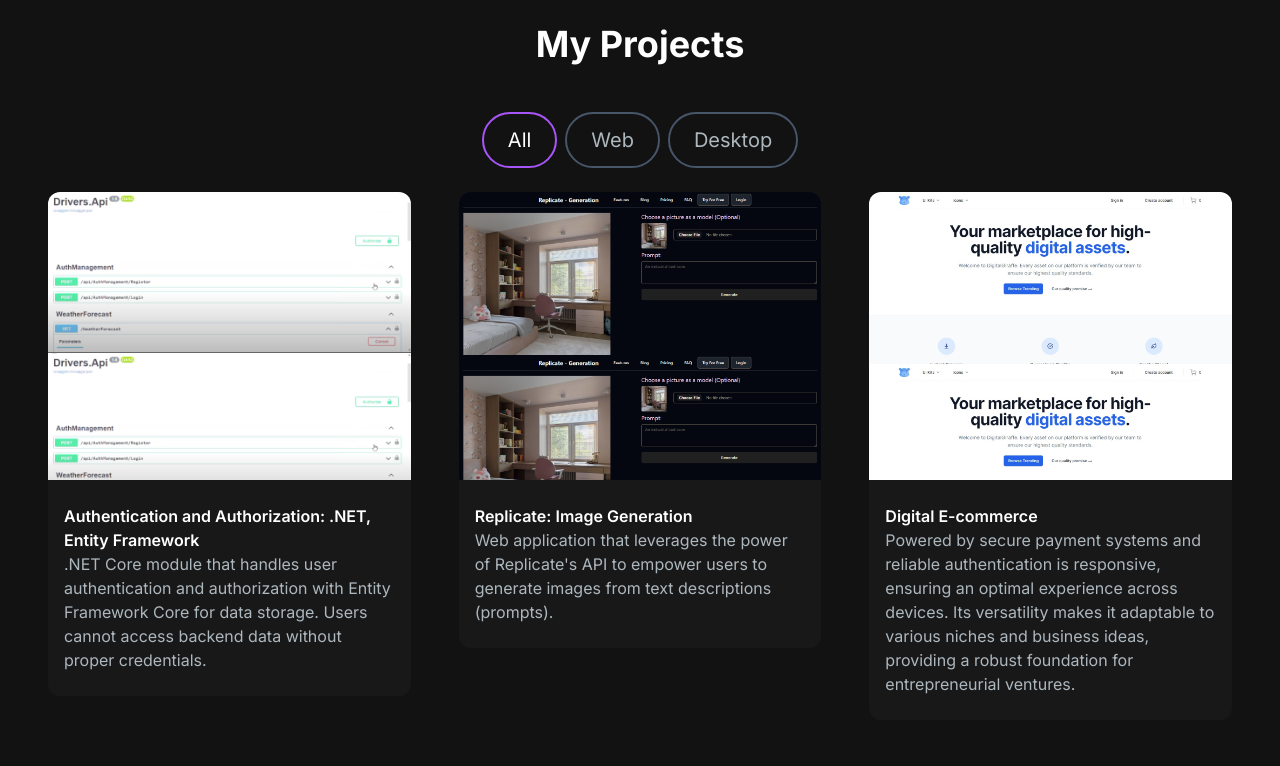
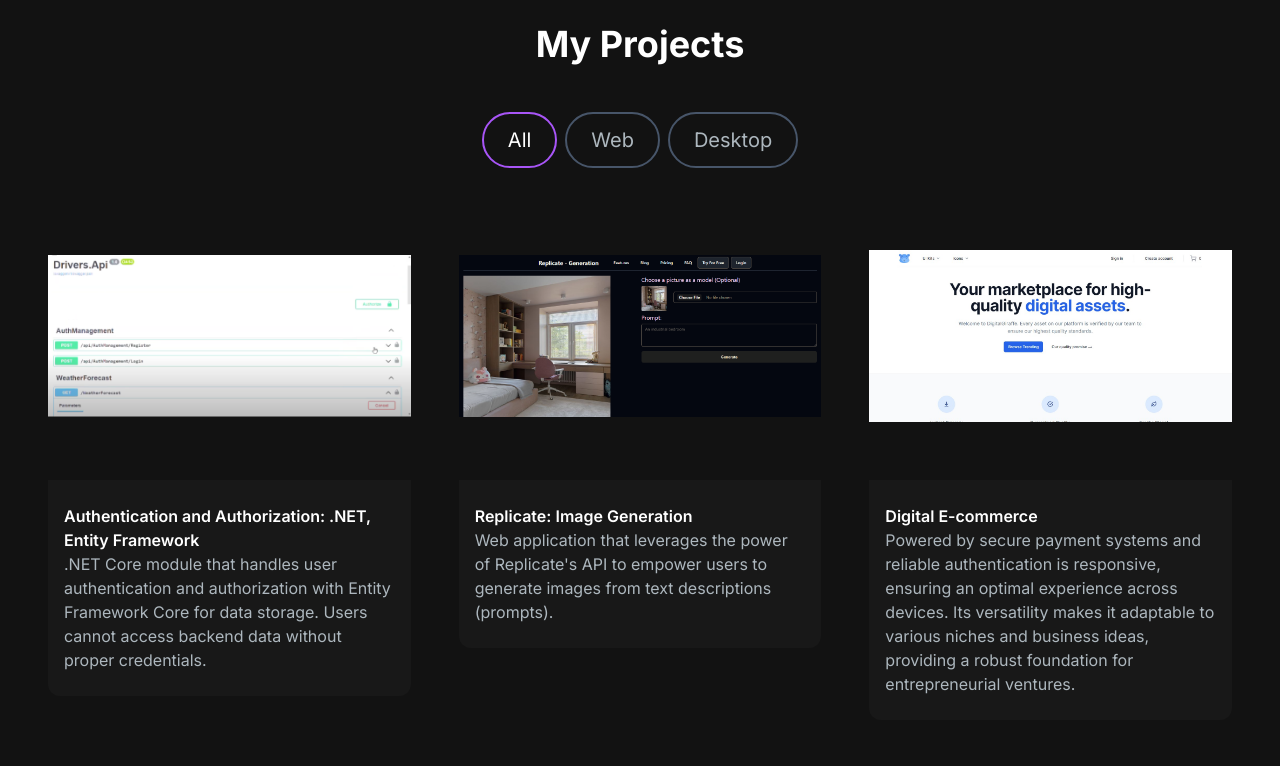
Before and after one commit to juliannParra99/portfolio-next, a Next.js app: page / in a window 1280 px wide. Shown: the part 2000-2766 px from the top of the page. Built offline with nearby package versions, Linux system fonts and the light colour scheme.

Commit message:
Added: 1.10.2 - fixed navbar

```diff
--- a/src/app/@chat/page.tsx
+++ b/src/app/@chat/page.tsx
@@ -71,7 +71,7 @@ export default function ChatPage() {
         <Image src={MessageIcon} alt="GitHub Icon" />
       </button>
       {isChatOpen && (
-        <div className="chat-window fixed bottom-20 right-4 bg-gray-800 bg-opacity-95 shadow-lg rounded-lg p-6 w-full max-w-md h-[70vh] md:w-96 md:h-96 flex flex-col z-10">
+        <div className="chat-window fixed bottom-20 right-4 bg-gray-800 bg-opacity-95 shadow-lg rounded-lg p-2 w-full max-w-md h-[70vh] md:w-96 md:h-120 flex flex-col z-10">
           <section className="flex flex-col gap-6 h-full">
             <article className="chat-messages flex-1 overflow-y-auto">
               {messages.map((message) => (
@@ -87,7 +87,7 @@ export default function ChatPage() {
                 </div>
               ))}
             </article>
-            <form onSubmit={handleSubmit} className="chat-form flex mt-4">
+            <form onSubmit={handleSubmit} className="chat-form flex mt-0">
               <input
                 className="flex-1 rounded-l-lg bg-white px-4 leading-[3rem] text-black"
                 type="text"
--- a/src/components/Navbar.jsx
+++ b/src/components/Navbar.jsx
@@ -26,12 +26,12 @@ const navLinks = [
 
 const Navbar = () => {
   // Manages the state for the mobile menu toggle in the Navbar component.
-// Controls the visibility of the menu icon based on screen size/responsiveness.
+  // Controls the visibility of the menu icon based on screen size/responsiveness.
   const [navbarOpen, setNavbarOpen] = useState(false);
 
   return (
     <nav className="fixed top-0 left-0 right-0 z-10 bg-[#121212] bg-opacity-90">
-      <div className="flex flex-wrap items-center justify-between mx-auto p-8">
+      <div className="flex flex-wrap items-center justify-between mx-auto p-2">
         <Link
           href="/"
           className="text-2xl md:text-5xl text-white font-semibold"
@@ -62,10 +62,7 @@ const Navbar = () => {
             {navLinks.map((link) => {
               return (
                 <li key={link.title}>
-                  <NavLink
-                    title={link.title}
-                    href={link.path}
-                  />
+                  <NavLink title={link.title} href={link.path} />
                 </li>
               );
             })}
--- a/src/components/project-section/ProjectCard.jsx
+++ b/src/components/project-section/ProjectCard.jsx
@@ -7,14 +7,15 @@ import Link from "next/link";
 const ProjectCard = ({ imgUrl, title, description }) => {
   return (
     <div>
-      <div
-        className="group rounded-t-xl h-52 md:h-72 bg-center relative overflow-hidden"
-        src={imgUrl}
-        alt={title}
-        width={300}
-        height={300}
-        style={{ background: `url(${imgUrl})`, backgroundSize: "contain" }}
-      >
+      <div className="group relative h-52 md:h-72 rounded-t-xl overflow-hidden">
+        <Image
+          className="object-contain w-full h-full"
+          style={{ objectPosition: "center" }}
+          width={300}
+          height={300}
+          src={imgUrl}
+          alt={title}
+        />
         <div className="overlay absolute top-0 left-0 w-full h-full bg-[#181818] bg-opacity-0 hidden group-hover:flex group-hover:bg-opacity-80 transition-all duration-500 items-center justify-center">
           <Link
             href="/"
--- a/src/components/project-section/ProjectsSection.jsx
+++ b/src/components/project-section/ProjectsSection.jsx
@@ -9,58 +9,58 @@ const projectsData = [
   {
     title: "Authentication and Authorization: .NET, Entity Framework",
     description: ` .NET Core module that handles user authentication and authorization with Entity Framework Core for data storage. Users cannot access backend data without proper credentials.`,
-    image: "images/projects-section/api-jwt-img.png",
+    image: "/images/projects-section/api-jwt-img.png",
     tag: ["All", "Web"],
   },
   {
     title: "Replicate: Image Generation",
     description: `Web application that leverages the power of Replicate's API to empower users to generate images from text descriptions (prompts).`,
-    image: "images/projects-section/replicate.png",
+    image: "/images/projects-section/replicate.png",
     tag: ["All", "Web"],
   },
   {
     title: "Digital E-commerce",
     description: `Powered by secure payment systems and reliable authentication is responsive, ensuring an optimal experience across devices. Its versatility makes it adaptable to various niches and business ideas, providing a robust foundation for entrepreneurial ventures.`,
-    image: "images/projects-section/digital-ecommerce.png",
+    image: "/images/projects-section/digital-ecommerce.png",
     tag: ["All", "Web"],
   },
   {
     title: "Study Cases News Application",
     description: `Study Cases News Platform: A scalable model powered by Next.js, React, and Typescript. Unlocking potential expansions into diverse niches, offering curated insights and paving the way for versatile business models`,
-    image: "images/projects-section/study-cases.png",
+    image: "/images/projects-section/study-cases.png",
     tag: ["All", "Web"],
   },
   {
     title: "E-commerce Inventory Management",
     description: `A user-friendly desktop application empowering precise record handling and error-free inventory control. Seamlessly organize, modify, and swiftly access data. Designed to streamline operations, optimize decision-making, and enhance overall efficiency.`,
 
-    image: "images/projects-section/inventory-management.png",
+    image: "/images/projects-section/inventory-management.png",
     tag: ["All", "Desktop"],
   },
   {
     title: "Music Records Management System",
     description:
       "Disk management app in C#. Enables streamlined handling of diverse disk types—unlocking business potentials through efficient data organization and management.",
-    image: "images/projects-section/music-records.png",
+    image: "/images/projects-section/music-records.png",
     tag: ["All", "Desktop"],
   },
   {
     title: "Students Management System",
     description: `Revamped project features robust security for student data management. Seamlessly handles complex tasks like user authentication, data manipulation, and system flexibility. Adaptable for diverse educational niches, offering scalable solutions for varied business models.`,
-    image: "images/projects-section/Students_management.png",
+    image: "/images/projects-section/Students_management.png",
     tag: ["All", "Web"],
   },
   {
     title: "Movies and Series Streamin App",
     description: `Versatile movie and series catalog web app using Next.js and Typescript, primed for diverse niches and business models. Its adaptable framework and versatile features open doors for varied applications, from entertainment hubs to educational platforms, offering scalable solutions for entrepreneurial ventures.`,
 
-    image: "images/projects-section/movies-app-next-js.png",
+    image: "/images/projects-section/movies-app-next-js.png",
     tag: ["All", "Web"],
   },
   {
     title: "Criptocurrency Prices Application",
     description: ` Utilizes an API for real-time values, showcasing major Cryptocurrency prices. Unlocking potential business opportunities through real-time market insights and cryptocurrency value tracking.`,
-    image: "images/projects-section/criptocurrency-prices-api.png",
+    image: "/images/projects-section/criptocurrency-prices-api.png",
     tag: ["All", "Web"],
   },
 ];
```
